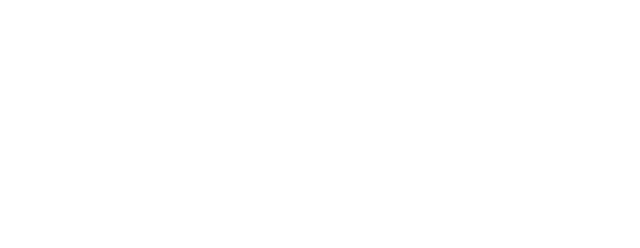
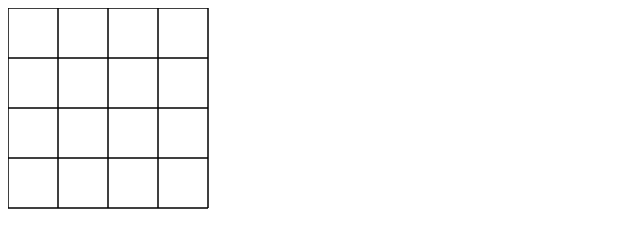
Before and after one commit to bre30kra69cs/fantasyworld, a website built with webpack: page public/index.html in a window 1280 px wide. Shown: the whole page, without its empty margins (0-640 px from the left). Built offline with nearby package versions, Linux system fonts and the light colour scheme; files whose address does not match are found by name.

Commit message:
feat: engine & platform

```diff
--- a/babel.config.js
+++ b/babel.config.js
@@ -1,3 +1,13 @@
 module.exports = {
-  presets: ['@babel/preset-env', '@babel/preset-typescript'],
+  presets: [
+    [
+      '@babel/preset-env',
+      {
+        useBuiltIns: 'usage',
+        corejs: 3,
+      },
+    ],
+    '@babel/preset-typescript',
+  ],
+  plugins: ['@babel/plugin-proposal-class-properties'],
 };
--- a/package.json
+++ b/package.json
@@ -12,6 +12,7 @@
   },
   "devDependencies": {
     "@babel/core": "^7.12.10",
+    "@babel/plugin-proposal-class-properties": "^7.12.1",
     "@babel/preset-env": "^7.12.11",
     "@babel/preset-typescript": "^7.12.7",
     "@typescript-eslint/eslint-plugin": "^4.12.0",
@@ -29,5 +30,8 @@
     "webpack": "^5.11.1",
     "webpack-cli": "^4.3.1",
     "webpack-dev-server": "^3.11.1"
+  },
+  "dependencies": {
+    "core-js": "^3.8.2"
   }
 }
--- a/public/global.css
+++ b/public/global.css
@@ -1,9 +1,9 @@
 html,
 body,
 #root {
-  height: 100%;
+  height: 100vh;
 }
 
 #root {
-  width: 100%;
+  width: 100vw;
 }
--- /dev/null
+++ b/src/dev/mesh.ts
@@ -0,0 +1,12 @@
+import {IUnit} from '../engine/engine';
+import {ICanvas} from '../engine/canvas';
+
+export class Mesh implements IUnit {
+  public think = () => {
+    return new Mesh();
+  };
+
+  public paint = (canvas: ICanvas) => {
+    canvas.drawMesh(0, 0, 200, 200, 50);
+  };
+}
--- /dev/null
+++ b/src/engine/canvas.ts
@@ -0,0 +1,93 @@
+export interface ICanvas {
+  save(): void;
+  restore(): void;
+  getContext(): CanvasRenderingContext2D;
+  drawLine(x1: number, y1: number, x2: number, y2: number): void;
+  drawMesh(x1: number, y1: number, x2: number, y2: number, gap: number): void;
+  translate(x: number, y: number): void;
+}
+
+interface CanvasConfig {
+  id: string;
+}
+
+const DEFAULT_CANVAS_CONFIG: CanvasConfig = {
+  id: 'root',
+};
+
+export class Canvas<T extends CanvasConfig> implements ICanvas {
+  private canvas: HTMLCanvasElement;
+  private context: CanvasRenderingContext2D;
+
+  constructor(config?: Partial<T>) {
+    const baseConfig = {...DEFAULT_CANVAS_CONFIG, ...(config ?? {})};
+    const {id} = baseConfig;
+
+    this.canvas = this.initCanvas(id);
+    this.context = this.initContext();
+
+    this.changeSize();
+    this.listenSize();
+  }
+
+  private initCanvas = (id: string) => {
+    return document.getElementById(id) as HTMLCanvasElement;
+  };
+
+  private initContext = () => {
+    return this.getCnavas().getContext('2d') as CanvasRenderingContext2D;
+  };
+
+  private getCnavas = () => {
+    return this.canvas;
+  };
+
+  private changeSize = () => {
+    this.getCnavas().width = window.innerWidth;
+    this.getCnavas().height = window.innerHeight;
+  };
+
+  private listenSize = () => {
+    window.addEventListener('resize', this.changeSize);
+  };
+
+  public getContext = () => {
+    return this.context;
+  };
+
+  public save = () => {
+    this.getContext().save();
+  };
+
+  public restore = () => {
+    this.getContext().restore();
+  };
+
+  public drawLine = (x1: number, y1: number, x2: number, y2: number) => {
+    const ctx = this.getContext();
+
+    ctx.save();
+    ctx.beginPath();
+    ctx.moveTo(x1, y1);
+    ctx.lineTo(x2, y2);
+    ctx.closePath();
+    ctx.stroke();
+    ctx.restore();
+  };
+
+  public drawMesh = (x1: number, y1: number, x2: number, y2: number, gap: number) => {
+    for (let x = x1; x <= x2; x += gap) {
+      this.drawLine(x, y1, x, y2);
+    }
+
+    for (let y = y1; y <= y2; y += gap) {
+      this.drawLine(x1, y, x2, y);
+    }
+  };
+
+  public translate = (x: number, y: number) => {
+    const ctx = this.getContext();
+
+    ctx.translate(x, y);
+  };
+}
--- /dev/null
+++ b/src/engine/engine.ts
@@ -0,0 +1,74 @@
+import {ICanvas} from './canvas';
+
+export interface IUnit {
+  think(units: IUnit[]): IUnit;
+  paint(canvas: ICanvas): void;
+}
+
+export interface IUnitStorage {
+  push(unit: IUnit): void;
+}
+
+export type IEngine = IUnitStorage & {
+  render(): void;
+};
+
+export class Engine implements IEngine {
+  private units: IUnit[] = [];
+  private canvas: ICanvas;
+
+  constructor(canvas: ICanvas) {
+    this.canvas = canvas;
+  }
+
+  private getCanvas = () => {
+    return this.canvas;
+  };
+
+  private setUnits = (units: IUnit[]) => {
+    this.units = units;
+  };
+
+  private getUnits = () => {
+    return this.units;
+  };
+
+  private thinks = () => {
+    const currentUnits = this.getUnits();
+    const nextUnits = [];
+
+    for (const unit of currentUnits) {
+      const nextUnit = unit.think(currentUnits);
+      nextUnits.push(nextUnit);
+    }
+
+    this.setUnits(nextUnits);
+  };
+
+  private cleanCanvas = () => {
+    const ctx = this.canvas.getContext();
+    ctx.globalCompositeOperation = 'destination-over';
+    ctx.clearRect(0, 0, window.innerWidth, window.innerHeight);
+  };
+
+  private paints = () => {
+    const currentUnits = this.getUnits();
+    const canvas = this.getCanvas();
+
+    this.cleanCanvas();
+    for (const unit of currentUnits) {
+      canvas.save();
+      unit.paint(canvas);
+      canvas.restore();
+    }
+  };
+
+  public push = (unit: IUnit) => {
+    this.getUnits().push(unit);
+  };
+
+  public render = () => {
+    this.thinks();
+    this.paints();
+  };
+}
--- /dev/null
+++ b/src/engine/loop.ts
@@ -0,0 +1,75 @@
+import {IEngine} from './engine';
+
+export interface ILoop {
+  start(): void;
+}
+
+interface LoopConfig {
+  tick: number;
+  ticksCount: number;
+  logging: boolean;
+}
+
+const DEFAULT_LOOP_CONFIG: LoopConfig = {
+  tick: 500,
+  ticksCount: Infinity,
+  logging: false,
+};
+
+export class Loop implements ILoop {
+  private config: LoopConfig;
+  private engine: IEngine;
+  private internalTickCounter = 0;
+
+  constructor(engine: IEngine, config?: Partial<LoopConfig>) {
+    const baseConfig = {...DEFAULT_LOOP_CONFIG, ...(config ?? {})};
+
+    this.config = baseConfig;
+    this.engine = engine;
+  }
+
+  private incrementInternalTick = () => {
+    this.internalTickCounter += 1;
+  };
+
+  private getInternalTick = () => {
+    return this.internalTickCounter;
+  };
+
+  private getConfig = () => {
+    return this.config;
+  };
+
+  private getTick = () => {
+    return this.getConfig()['tick'];
+  };
+
+  private getTicksCount = () => {
+    return this.getConfig()['ticksCount'];
+  };
+
+  private getLogging = () => {
+    return this.getConfig()['logging'];
+  };
+
+  private getEngine = () => {
+    return this.engine;
+  };
+
+  private wait = () => {
+    const tick = this.getTick();
+
+    return new Promise((res) => {
+      setTimeout(res, tick);
+    });
+  };
+
+  private iter = () => {
+    this.getEngine().render();
+    window.requestAnimationFrame(this.iter);
+  };
+
+  public start = () => {
+    window.requestAnimationFrame(this.iter);
+  };
+}
--- /dev/null
+++ b/src/game/index.ts
@@ -0,0 +1,6 @@
+import {Runner} from '../platform/runner';
+
+export const main = () => {
+  const runner = new Runner();
+  runner.run();
+};
--- a/src/index.ts
+++ b/src/index.ts
@@ -1 +1,3 @@
-console.log('Hello canvas!');
+import {main} from './game';
+
+main();
--- /dev/null
+++ b/src/logger/index.ts
@@ -0,0 +1,5 @@
+export class Logger {
+  static loopTick = (count: number) => {
+    console.log(`Loop tick #${count}`);
+  };
+}
--- /dev/null
+++ b/src/platform/base.ts
@@ -0,0 +1,48 @@
+import {IUnit, IUnitStorage} from '../engine/engine';
+import {ICanvas} from '../engine/canvas';
+import {ICamera} from './camera';
+
+export class Base implements IUnit, IUnitStorage {
+  private camera: ICamera;
+  private units: IUnit[];
+
+  constructor(camera: ICamera, units: IUnit[] = []) {
+    this.camera = camera;
+    this.units = units;
+  }
+
+  public push = (unit: IUnit) => {
+    this.units.push(unit);
+  };
+
+  private thinks = () => {
+    const nextUnits = [];
+
+    for (const unit of this.units) {
+      const nextUnit = unit.think(this.units);
+      nextUnits.push(nextUnit);
+    }
+
+    this.units = nextUnits;
+  };
+
+  private paints = (canvas: ICanvas) => {
+    for (const unit of this.units) {
+      canvas.save();
+      unit.paint(canvas);
+      canvas.restore();
+    }
+  };
+
+  public think = () => {
+    this.thinks();
+    return new Base(this.camera, this.units);
+  };
+
+  public paint = (canvas: ICanvas) => {
+    const {x, y} = this.camera.getCoords();
+    canvas.translate(x, y);
+
+    this.paints(canvas);
+  };
+}
--- /dev/null
+++ b/src/platform/camera.ts
@@ -0,0 +1,85 @@
+import {Point} from '../types';
+
+export interface ICamera {
+  listen(): void;
+  getCoords(): Point;
+}
+
+interface CameraConfig {
+  x: number;
+  y: number;
+  speed: number;
+}
+
+const DEFAULT_CAMERA_CONFIG: CameraConfig = {
+  x: 0,
+  y: 0,
+  speed: 25,
+};
+
+export class Camera implements ICamera {
+  private x: number;
+  private y: number;
+  private speed: number;
+
+  constructor(config?: Partial<CameraConfig>) {
+    const baseConfig = {...DEFAULT_CAMERA_CONFIG, ...(config ?? {})};
+    const {x, y, speed} = baseConfig;
+
+    this.x = x;
+    this.y = y;
+    this.speed = speed;
+  }
+
+  private setX = (x: number) => {
+    this.x = x;
+  };
+
+  private getX = () => {
+    return this.x;
+  };
+
+  private getY = () => {
+    return this.y;
+  };
+
+  private setY = (y: number) => {
+    this.y = y;
+  };
+
+  private getSpeed = () => {
+    return this.speed;
+  };
+
+  public listen = () => {
+    const speed = this.getSpeed();
+
+    document.addEventListener('keydown', (event) => {
+      switch (event.key) {
+        case 'ArrowUp': {
+          this.setY(this.getY() + speed);
+          return;
+        }
+        case 'ArrowDown': {
+          this.setY(this.getY() - speed);
+          return;
+        }
+        case 'ArrowLeft': {
+          this.setX(this.getX() + speed);
+          return;
+        }
+        case 'ArrowRight': {
+          this.setX(this.getX() - speed);
+          return;
+        }
+      }
+    });
+  };
+
+  public getCoords = () => {
+    return {
+      x: this.getX(),
+      y: this.getY(),
+    };
+  };
+}
--- /dev/null
+++ b/src/platform/mesh.ts
@@ -0,0 +1,12 @@
+import {IUnit} from '../engine/engine';
+import {ICanvas} from '../engine/canvas';
+
+export class Mesh implements IUnit {
+  public think = () => {
+    return new Mesh();
+  };
+
+  public paint = (canvas: ICanvas) => {
+    canvas.drawMesh(0, 0, 200, 200, 50);
+  };
+}
--- /dev/null
+++ b/src/platform/runner.ts
@@ -0,0 +1,32 @@
+import {Engine, IEngine} from '../engine/engine';
+import {Loop, ILoop} from '../engine/loop';
+import {Canvas, ICanvas} from '../engine/canvas';
+import {Base} from './base';
+import {Camera} from './camera';
+import {Mesh} from './mesh';
+
+export class Runner {
+  private engine: IEngine;
+  private canvas: ICanvas;
+  private loop: ILoop;
+
+  constructor() {
+    this.canvas = new Canvas();
+    this.engine = new Engine(this.canvas);
+    this.loop = new Loop(this.engine, {
+      tick: 500,
+      logging: false,
+    });
+  }
+
+  public run = () => {
+    const mesh = new Mesh();
+    const camera = new Camera();
+    const base = new Base(camera);
+    base.push(mesh);
+    this.engine.push(base);
+
+    camera.listen();
+    this.loop.start();
+  };
+}
--- /dev/null
+++ b/src/types/index.ts
@@ -0,0 +1,4 @@
+export interface Point {
+  x: number;
+  y: number;
+}
--- a/webpack.config.js
+++ b/webpack.config.js
@@ -24,6 +24,9 @@ module.exports = {
       },
     ],
   },
+  resolve: {
+    extensions: ['.ts', '.js'],
+  },
   plugins: [
     new CleanWebpackPlugin(),
     new HtmlWebpackPlugin({
```
Also changed, not shown: .eslintrc.js, 1 other file.
